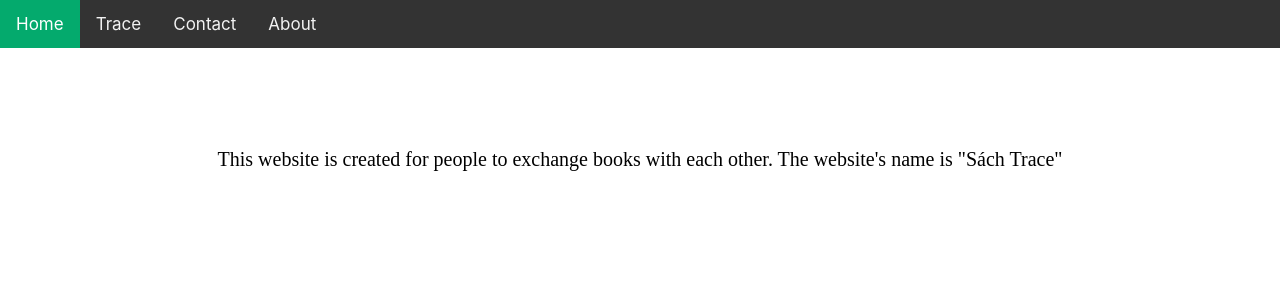
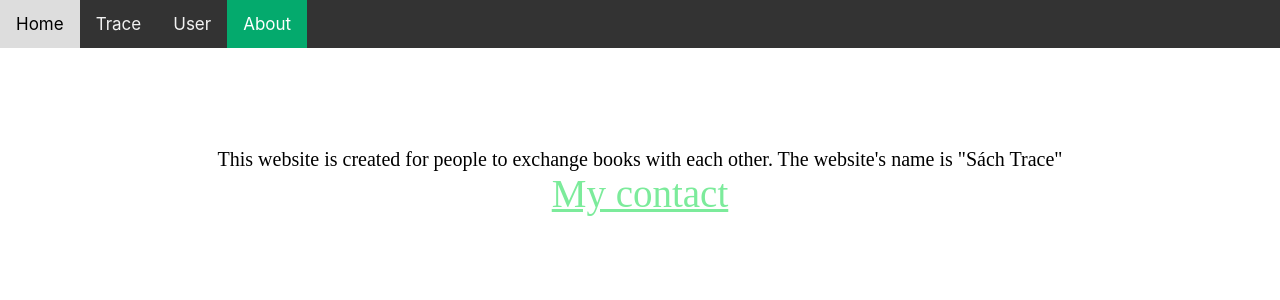
Before and after one commit to tuannguyen2208nat/demo_web_sach_trade, a React (Create React App) app: page /about in a window 1280 px wide. Shown: the top 300 px of the page. Built offline with nearby package versions, Linux system fonts and the light colour scheme.

Commit message:
add NavLink

```diff
--- a/package.json
+++ b/package.json
@@ -8,7 +8,7 @@
     "@testing-library/user-event": "^13.5.0",
     "react": "^18.2.0",
     "react-dom": "^18.2.0",
-    "react-router-dom": "^5.3.0",
+    "react-router-dom": "^5.3.4",
     "react-scripts": "5.0.1",
     "sass": "^1.69.7",
     "web-vitals": "^2.1.4"
--- a/src/Nav/Nav.js
+++ b/src/Nav/Nav.js
@@ -1,18 +1,23 @@
 import React from 'react';
 import './Nav.scss';
-// Uncomment the line below if you plan to use NavLink
-// import { NavLink } from 'react-router-dom';
+import { NavLink } from 'react-router-dom';
 
 class Nav extends React.Component {
     render() {
         return (
             <div className="topnav">
-                <a className="active" href="/">
+                <NavLink to="/" activeClassName="active" exact={true}>
                     Home
-                </a>
-                <a href="/trace">Trace</a>
-                <a href="/contact">Contact</a>
-                <a href="/about">About</a>
+                </NavLink>
+                <NavLink to="/trace" activeClassName="active">
+                    Trace
+                </NavLink>
+                <NavLink to="/user" activeClassName="active">
+                    User
+                </NavLink>
+                <NavLink to="/about" activeClassName="active">
+                    About
+                </NavLink>
             </div>
         );
     }
--- a/src/view/App.js
+++ b/src/view/App.js
@@ -2,7 +2,7 @@
 import './App.scss'
 import Home from './components/home';
 import Trace from './components/trace';
-import Contact from './components/contact';
+import User from './components/user';
 import About from './components/about';
 
 import Nav from '../Nav/Nav';
@@ -14,27 +14,28 @@ import {
 
 function App() {
   return (
-    <div className="App">
-      <Nav />
-      <header className="App-header">
-        <BrowserRouter>
+    <BrowserRouter>
+      <div className="App">
+        <Nav />
+        <header className="App-header">
           <Switch>
             <Route path="/" exact>
               <Home />
             </Route>
-            <Route path="/contact">
-              <Contact />
+            <Route path="/trace">
+              <Trace />
+            </Route>
+            <Route path="/user">
+              <User />
             </Route>
             <Route path="/about">
               <About />
             </Route>
-            <Route path="/trace">
-              <Trace />
-            </Route>
           </Switch>
-        </BrowserRouter>
-      </header>
-    </div>
+
+        </header>
+      </div>
+    </BrowserRouter>
   );
 }
 
--- a/src/view/components/about.js
+++ b/src/view/components/about.js
@@ -8,6 +8,16 @@ class About extends React.Component {
                     This website is created for people to exchange books with each other.
                     The website's name is "Sách Trace"
                 </div >
+                <div >
+                    <a
+                        style={{ color: '#7ceb9b' }}
+                        href="https://www.facebook.com/lilnat2208/"
+                        target="_blank"
+                        rel="noopener noreferrer"
+                    >
+                        My contact
+                    </a>
+                </div>
             </>
         );
     }
--- a/src/view/components/contact.js
+++ /dev/null
@@ -1,22 +0,0 @@
-import React from "react";
-
-class Contact extends React.Component {
-    render() {
-        return (
-            <>
-                <div>
-                    <a
-                        style={{ color: '#7ceb9b' }}
-                        href="https://www.facebook.com/lilnat2208/"
-                        target="_blank"
-                        rel="noopener noreferrer"
-                    >
-                        My contact
-                    </a>
-                </div>
-            </>
-        )
-    }
-}
-
-export default Contact;
--- /dev/null
+++ b/src/view/components/user.js
@@ -0,0 +1,12 @@
+import React from "react";
+
+class User extends React.Component {
+    render() {
+        return (
+            <>
+            </>
+        )
+    }
+}
+
+export default User;
```
Also changed, not shown: 1 other file (tests, documents, lock files or other folders).
